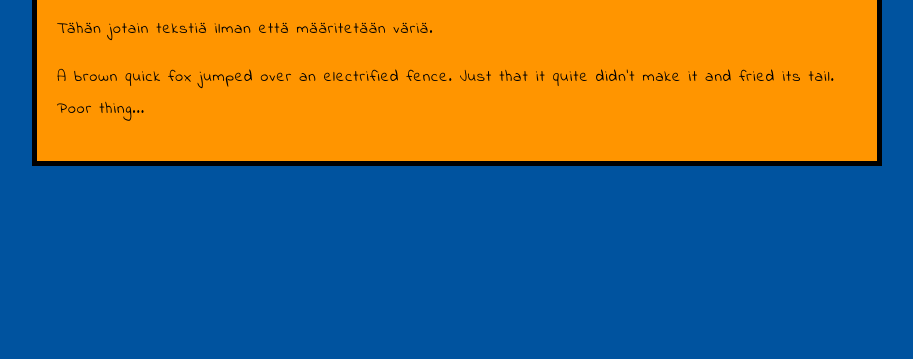
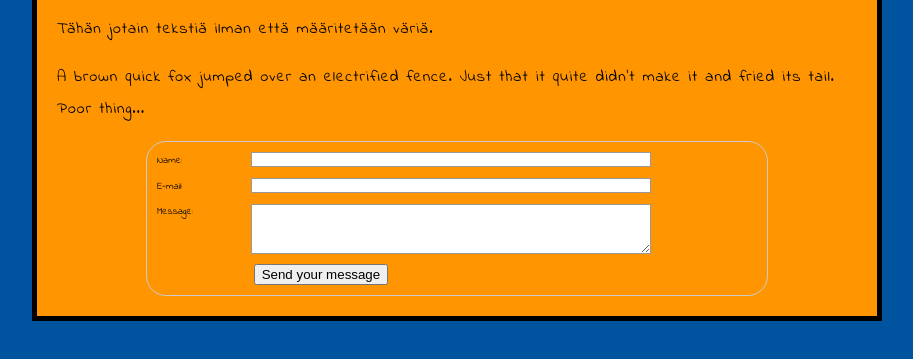
Before and after one commit to apheino/hello-world, a plain HTML site: page osa1/index.html in a window 1280 px wide. Shown: the part 135-494 px from the top of the page, without its empty margins (183-1096 px from the left). Drawn offline with Linux system fonts and the light colour scheme.

Commit message:
modified:   osa1/index.html 	modified:   osa1/styles/styles.css

```diff
--- a/osa1/index.html
+++ b/osa1/index.html
@@ -12,5 +12,24 @@
     <h1>Ykköstason otsikko</h1>
     <p>Tähän jotain tekstiä ilman että määritetään väriä.</p>
     <p>A brown quick fox jumped over an electrified fence. Just that it quite didn't make it and fried its tail. Poor thing...</p>
+
+    <form action="/my-handling-form-page" method="post">
+        <div>
+            <label for="name">Name:</label>
+            <input type="text" id="name" name="user_name">
+        </div>
+        <div>
+            <label for="mail">E-mail:</label>
+            <input type="email" id="mail" name="user_mail">
+        </div>
+        <div>
+            <label for="msg">Message:</label>
+            <textarea id="msg" name="user_message"></textarea>
+        </div>
+        <div class="button">
+            <button type="submit">Send your message</button>
+        </div>
+    </form>
+
 </body>
 </html>
--- a/osa1/styles/styles.css
+++ b/osa1/styles/styles.css
@@ -27,3 +27,61 @@ p, li {
     line-height: 2;
     letter-spacing: 1px;
 }
+
+form {
+    /* Just to center the form on the page */
+    margin: 0 auto;
+    width: 600px;
+    /* To see the outline of the form */
+    padding: 1em;
+    border: 1px solid #CCC;
+    border-radius: 2em;
+  }
+
+  form div + div {
+    margin-top: 1em;
+  }
+
+  label {
+    /* To make sure that all labels have the same size and are properly aligned */
+    display: inline-block;
+    width: 90px;
+    text-align: left;
+  }
+
+  input, textarea {
+    /* To make sure that all text fields have the same font settings
+       By default, textareas have a monospace font */
+    font: 1em sans-serif;
+
+    /* To give the same size to all text fields */
+    width: 400px;
+    box-sizing: border-box;
+
+    /* To harmonize the look & feel of text field border */
+    border: 1px solid #999;
+  }
+
+  input:focus, textarea:focus {
+    /* To give a little highlight on active elements */
+    border-color: #000;
+  }
+
+  textarea {
+    /* To properly align multiline text fields with their labels */
+    vertical-align: top;
+
+    /* To give enough room to type some text */
+    height: 5em;
+  }
+
+  .button {
+    /* To position the buttons to the same position of the text fields */
+    padding-left: 90px; /* same size as the label elements */
+  }
+
+  button {
+    /* This extra margin represent roughly the same space as the space
+       between the labels and their text fields */
+    margin-left: .5em;
+  }
```
